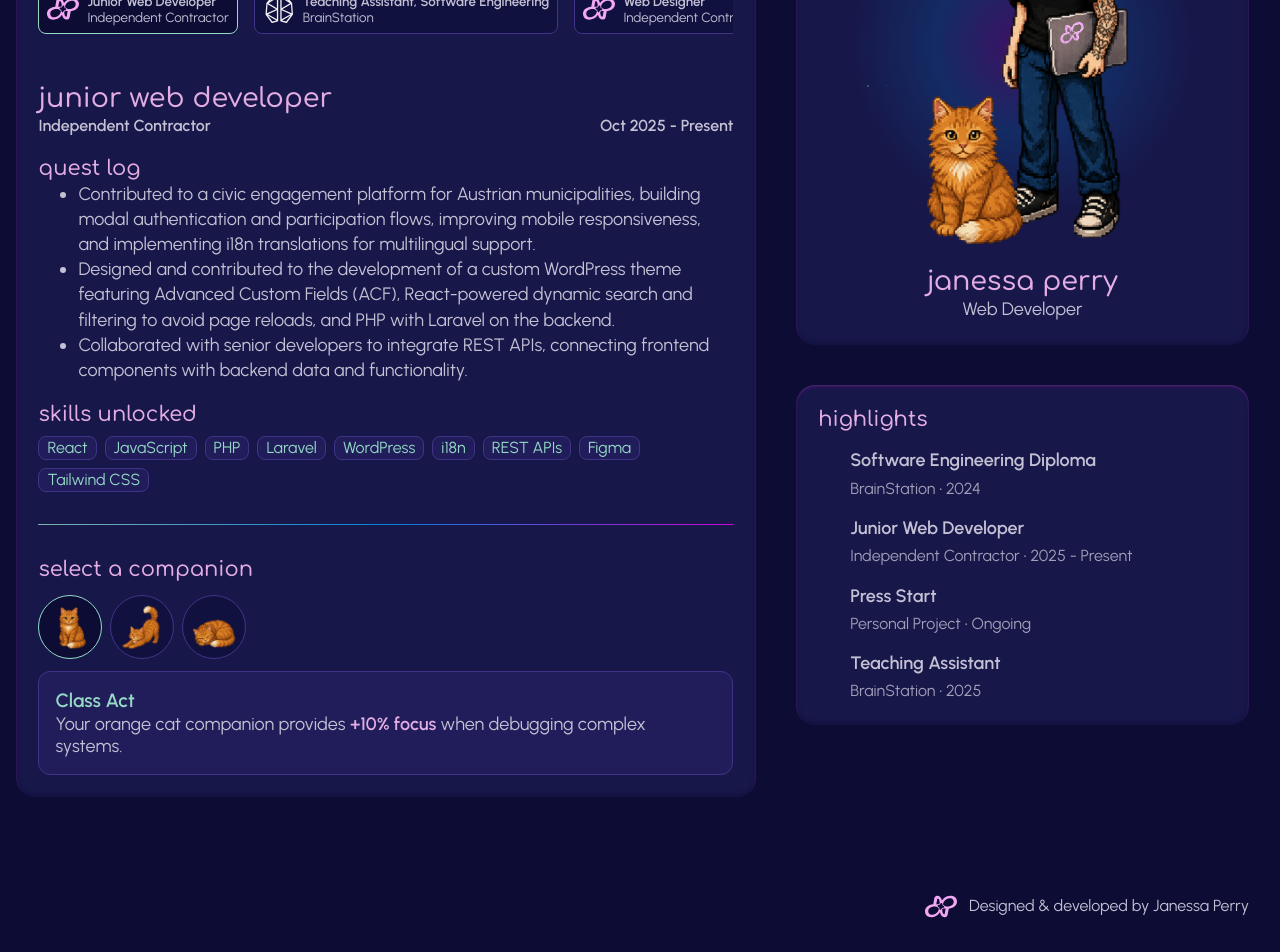
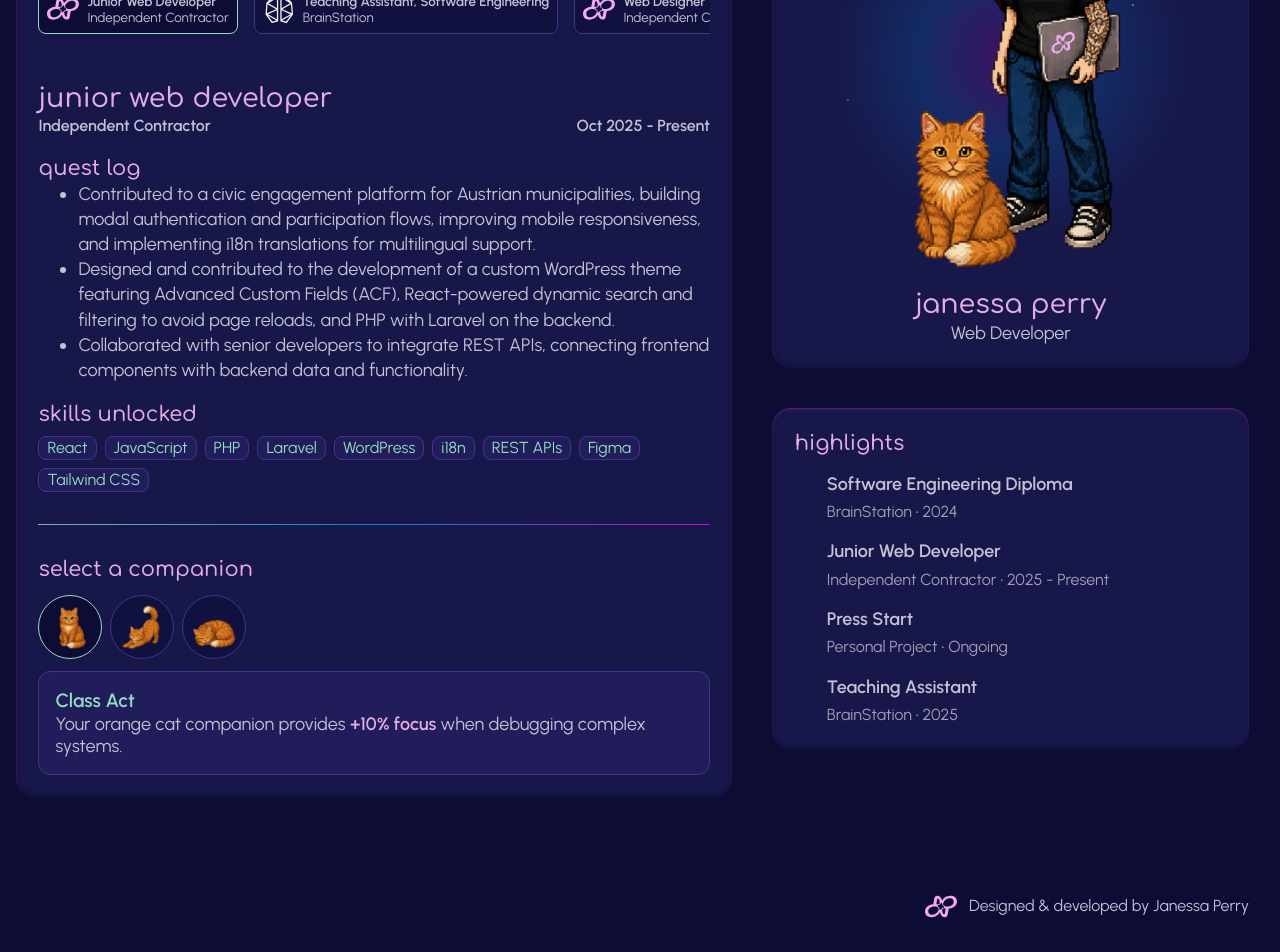
Before and after one commit to janessaperry/portfolio-vue, a Vue app: page /experience in a window 1280 px wide. Shown: the part 428-1380 px from the top of the page. Built offline with nearby package versions, Linux system fonts and the light colour scheme; some icons are missing.

Commit message:
refactor RoleSelector and ExperienceView: enhance responsive layout

```diff
--- a/src/components/RoleSelector.vue
+++ b/src/components/RoleSelector.vue
@@ -127,9 +127,13 @@ watch(() => props.selectedRole, scrollRoleIntoView)
 }
 
 .role-nav-buttons {
-  display: flex;
-  align-items: center;
-  gap: 0.75rem;
+  display: none;
+
+  @media screen and (min-width: 768px) {
+    display: flex;
+    align-items: center;
+    gap: 0.75rem;
+  }
 }
 
 .role-nav-button {
--- a/src/views/ExperienceView.vue
+++ b/src/views/ExperienceView.vue
@@ -84,7 +84,8 @@ function goToNextRole() {
       />
     </section>
 
-    <div class="experience-sidebar" :class="{ scrolled: isScrolled }">
+    <div class="experience-sidebar">
+      <div class="avatar-wrapper" :class="{ scrolled: isScrolled }">
         <AvatarCard
           :selected-role="selectedRole"
           :selected-companion="selectedCompanion"
@@ -93,7 +94,11 @@ function goToNextRole() {
           @prev="goToPrevRole"
           @next="goToNextRole"
         />
+      </div>
+
+      <div class="highlights-wrapper">
         <ExperienceHighlights />
+      </div>
     </div>
   </div>
 </template>
@@ -120,6 +125,7 @@ function goToNextRole() {
   border-radius: 1.2rem;
   box-shadow: var(--shadow-inset-card);
   order: 2;
+  min-width: 0;
 
   & > * + * {
     margin-top: 2rem;
@@ -133,9 +139,22 @@ function goToNextRole() {
 }
 
 .experience-sidebar {
+  display: contents;
+
+  @media screen and (min-width: 768px) {
     display: flex;
     flex-direction: column;
-  gap: 1rem;
+    gap: 1.5rem;
+    width: 40%;
+    order: 2;
+  }
+
+  @media screen and (min-width: 1024px) {
+    gap: 2.5rem;
+  }
+}
+
+.avatar-wrapper {
   order: 1;
 
   &.scrolled {
@@ -143,16 +162,10 @@ function goToNextRole() {
       padding-top: calc(15vh + 6rem);
     }
   }
-
-  @media screen and (min-width: 768px) {
-    width: 40%;
-    gap: 1.5rem;
-    order: 2;
 }
 
-  @media screen and (min-width: 1024px) {
-    gap: 2.5rem;
-  }
+.highlights-wrapper {
+  order: 3;
 }
 
 .lead-in {
```
Lines whose indentation alone changed are shown as unchanged.
